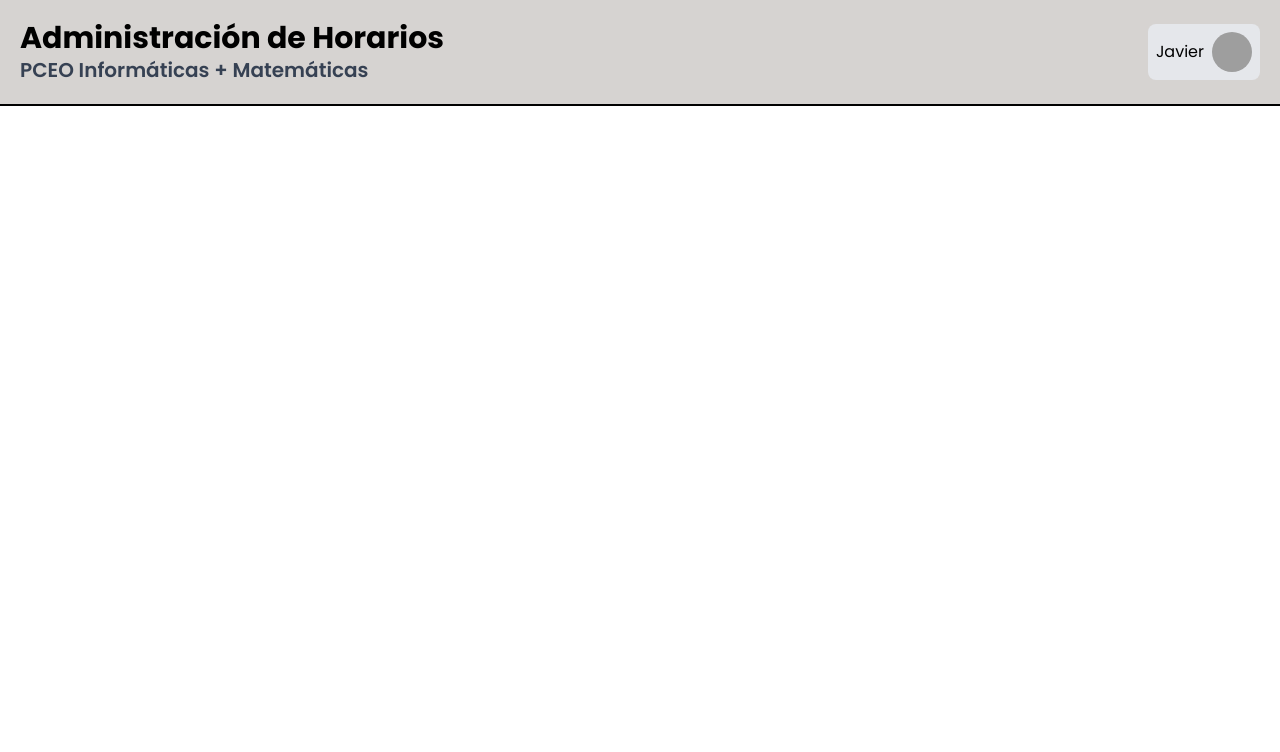
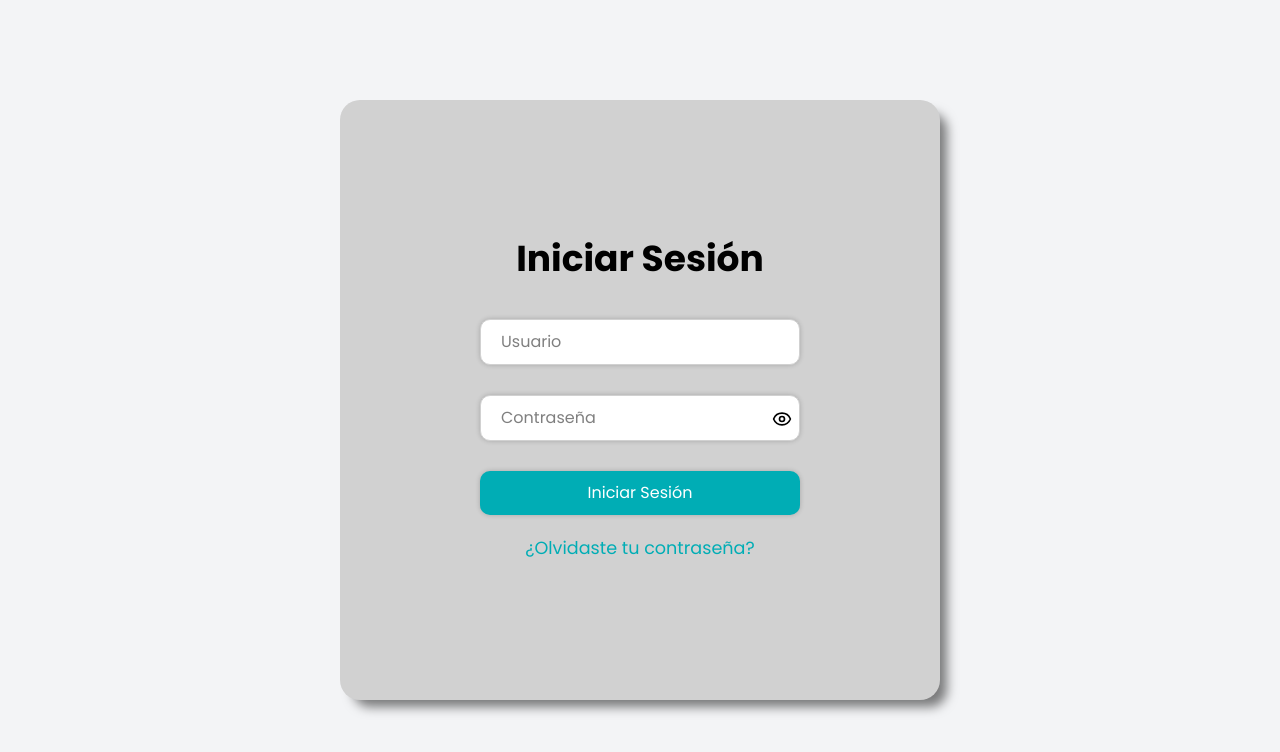
Before and after one commit to Mendana/horariosPceo-AdminPanel, a React (Vite) app: page / in a window 1280 px wide. Shown: the top 752 px of the page. Built offline with nearby package versions, Linux system fonts and the light colour scheme; grey boxes are pictures that could not be loaded.

Commit message:
Login and sidebar with some good points

```diff
--- a/package.json
+++ b/package.json
@@ -11,8 +11,10 @@
   },
   "dependencies": {
     "@tailwindcss/vite": "^4.0.17",
+    "lucide-react": "^0.485.0",
     "react": "^19.0.0",
     "react-dom": "^19.0.0",
+    "react-router-dom": "^7.4.1",
     "tailwindcss": "^4.0.17"
   },
   "devDependencies": {
--- a/src/App.jsx
+++ b/src/App.jsx
@@ -1,13 +1,42 @@
-import './App.css'
-import { HeaderNav } from './components/HeaderNav'
+import './App.css';
+import { BrowserRouter as Router, Routes, Route, useLocation } from 'react-router-dom';
+import AppLayout from './AppLayout';
+import { Schedule } from './pages/Schedule.jsx';
+import { Login } from './pages/Login.jsx';
+import { RecoverPwd } from './pages/RecoverPwd.jsx';
+
+function AppRoutes() {
+  const location = useLocation();
+  const isLogin = location.pathname === "/";
+
+  return (
+    <Routes>
+      <Route path="/" element={<Login />} />
+      <Route path="/recover" element={<RecoverPwd />} />
+      {!isLogin && (
+        <Route
+          path="*"
+          element={
+            <AppLayout>
+              <Routes>
+                <Route path="/schedule" element={<Schedule />} />
+                <Route path="/users" element={<div>Usuarios</div>} />
+                <Route path="/settings" element={<div>Ajustes</div>} />
+              </Routes>
+            </AppLayout>
+          }
+        />
+      )}
+    </Routes>
+  );
+}
 
 function App() {
-
   return (
-    <>
-      <HeaderNav userName="Javier" />
-    </>
-  )
+    <Router>
+      <AppRoutes />
+    </Router>
+  );
 }
 
-export default App
+export default App;
--- /dev/null
+++ b/src/AppLayout.jsx
@@ -0,0 +1,15 @@
+// AppLayout.jsx
+import { SideNav } from './components/SideNav';
+
+const AppLayout = ({ children }) => {
+  return (
+    <div className="flex h-screen">
+      <SideNav />
+      <main className="flex-1 bg-gray-100 p-6 overflow-auto">
+        {children}
+      </main>
+    </div>
+  );
+};
+
+export default AppLayout;
--- a/src/components/BodyContainer.jsx
+++ /dev/null
@@ -1,10 +0,0 @@
-export function BodyContainer() {
-    return(
-        <section className='w-[80vw]'>
-            <header class='h-10 items-center justify-center text-muted-foreground grid w-full grid-cols-2 rounded-none bg-white p-0'>
-                <button>Horarios</button>
-                <button>Usuarios</button>
-            </header>
-        </section>
-    )
-}
--- /dev/null
+++ b/src/components/SideNav.jsx
@@ -0,0 +1,53 @@
+import { Link, useLocation } from 'react-router-dom';
+import { ChevronLeft, ChevronRight, Calendar, Users, Settings, User } from 'lucide-react';
+import { useState } from 'react';
+import '../styles/sideNav.css';
+
+export const SideNav = () => {
+    const location = useLocation();
+    const [collapsed, setCollapsed] = useState(false);
+
+    const navItems = [
+        { name: 'Horarios', path: '/schedule', icon: <Calendar size={20} /> },
+        { name: 'Usuarios', path: '/users', icon: <Users size={20} /> },
+        { name: 'Ajustes', path: '/settings', icon: <Settings size={20} /> },
+    ];
+
+    return (
+        <aside
+            className={`${collapsed ? 'w-17 items-center' : 'w-64'
+                } nav-aside text-white h-screen p-4 flex flex-col`}
+        >
+            <div className="flex justify-between items-center mb-6">
+                {!collapsed && <h2 className="text-2xl font-bold">Opciones</h2>}
+                <button onClick={() => setCollapsed(!collapsed)} className="text-white">
+                    {collapsed ? <ChevronRight size={20} /> : <ChevronLeft size={20} />}
+                </button>
+            </div>
+
+            <nav className="flex flex-col gap-2">
+                {navItems.map((item) => (
+                    <Link
+                        key={item.path}
+                        to={item.path}
+                        className={`nav-aside-item p-2 rounded transition flex items-center gap-2 ${location.pathname === item.path ? 'nav-aside-selected-item' : ''
+                            }`}
+                    >
+                        {item.icon}
+                        {!collapsed && <span>{item.name}</span>}
+                    </Link>
+                ))}
+            </nav>
+            <footer className='mt-auto pt-6 border-t border-gray-700'>
+                <Link
+                    to="/perfil"
+                    className={`p-2 nav-aside-item flex items-center gap-2 ${location.pathname === '/perfil' ? 'nav-aside-selected-item' : ''
+                        }`}
+                >
+                    <User size={20}></User>
+                    {!collapsed && <span>Mi Perfil</span>}
+                </Link>
+            </footer>
+        </aside>
+    );
+};
--- /dev/null
+++ b/src/pages/Login.jsx
@@ -0,0 +1,40 @@
+import "../styles/login.css";
+import { useState } from "react";
+import { Eye, EyeOff } from 'lucide-react';
+import { Link } from 'react-router-dom';
+
+export const Login = () => {
+    const [showPassword, setShowPassword] = useState(false);
+    return (
+        <main className="flex flex-row justify-center items-center h-screen bg-gray-100">
+            <section className="main-login-container w-150 h-150">
+                <div className="flex flex-col justify-center items-center gap-5 h-full w-full">
+                    <h1 className="text-4xl font-bold mb-5">Iniciar Sesión</h1>
+                    <form className="flex flex-col gap-5 w-80">
+                        <input type="text" placeholder="Usuario" className="input-field" />
+                        <div className="relative input-wrapper">
+                            <input
+                                type={showPassword ? "text" : "password"}
+                                placeholder="Contraseña"
+                                className="input-field w-80"
+                            />
+                            <button
+                                type="button"
+                                onClick={() => setShowPassword(!showPassword)}
+                                className="absolute right-2 top-[25%] bg-transparent border-none cursor-pointer"
+                            >
+                                {showPassword ? <EyeOff size={20} /> : <Eye size={20} />}
+                            </button>
+                        </div>
+                        <button type="submit" className="submit-button">
+                            Iniciar Sesión
+                        </button>
+                    </form>
+                    <Link to="/recover" className="lost-pwd">
+                        <p className="text-gray-600">¿Olvidaste tu contraseña?</p>
+                    </Link>
+                </div>
+            </section>
+        </main>
+    );
+};
--- /dev/null
+++ b/src/pages/RecoverPwd.jsx
@@ -0,0 +1,8 @@
+export const RecoverPwd = () => {
+    return (
+      <div className="p-6">
+        <h1 className="text-2xl font-bold mb-4">Recuperar Contraseña</h1>
+        <p>Ingresa tu correo y te enviaremos instrucciones para recuperar tu contraseña.</p>
+      </div>
+    );
+  };
--- /dev/null
+++ b/src/pages/Schedule.jsx
@@ -0,0 +1,9 @@
+
+export const Schedule = () => {
+    return (
+      <div>
+        <h1 className="text-2xl font-bold">Horarios</h1>
+        <p>Aquí va el contenido de la página de horarios.</p>
+      </div>
+    );
+  };
--- /dev/null
+++ b/src/styles/login.css
@@ -0,0 +1,59 @@
+.main-login-container {
+    background-color: #d1d1d1;
+    border-radius: 20px;
+    box-shadow: 10px 10px 11px -3px rgba(0,0,0,0.5);
+}
+
+form .input-field {
+    border-radius: 10px;
+    padding: 10px 20px;
+    margin-bottom: 10px;
+    border: 1px solid #d1d1d1;
+    background-color: #fff;
+    box-shadow: 0 0 5px rgba(0,0,0,0.2);
+    transition: box-shadow 0.3s ease;
+}
+
+form .input-field:focus {
+    box-shadow: 0px 0px 15px -3px rgba(0,0,0,0.5);
+}
+
+form .input-field:hover {
+    box-shadow: 0px 0px 15px -3px rgba(0,0,0,0.5);
+    cursor: pointer;
+}
+
+form .input-wrapper:hover .input-field {
+    box-shadow: 0px 0px 15px -3px rgba(0, 0, 0, 0.5);
+}
+
+form .submit-button {
+    background-color: var(--main-blue);
+    color: white;
+    border-radius: 10px;
+    padding: 10px 20px;
+    border: none;
+    box-shadow: 0 0 5px rgba(0,0,0,0.2);
+}
+
+form .submit-button:hover {
+    background-color: #00A3B5;
+    box-shadow: 0px 0px 15px -3px rgba(0,0,0,0.5);
+    cursor: pointer;
+}
+
+.lost-pwd {
+    text-decoration: none;
+    font-size: 1.1rem;
+    transition: color 0.3s ease, text-decoration 0.3s ease;
+}
+
+.lost-pwd p {
+    color: var(--main-blue);
+}
+
+.lost-pwd:hover p, .lost-pwd:focus p {
+    color: #09555e;
+    text-decoration: underline;
+    cursor: pointer;
+}
--- /dev/null
+++ b/src/styles/sideNav.css
@@ -0,0 +1,17 @@
+.nav-aside {
+    background-color: var(--main-black);
+    transition: all 0.3s ease-in-out;
+}
+
+.nav-aside .nav-aside-selected-item {
+    background-color: var(--secondary-black);
+    border-radius: 10px;
+    box-shadow: 0 0 10px #232222;
+}
+
+.nav-aside-item:hover {
+    background-color: var(--secondary-black);
+    border-radius: 10px;
+    box-shadow: 0 0 10px #232222;
+    transition: all 0.3s ease-in-out;
+}
```
Also changed, not shown: 1 other file (tests, documents, lock files or other folders).
